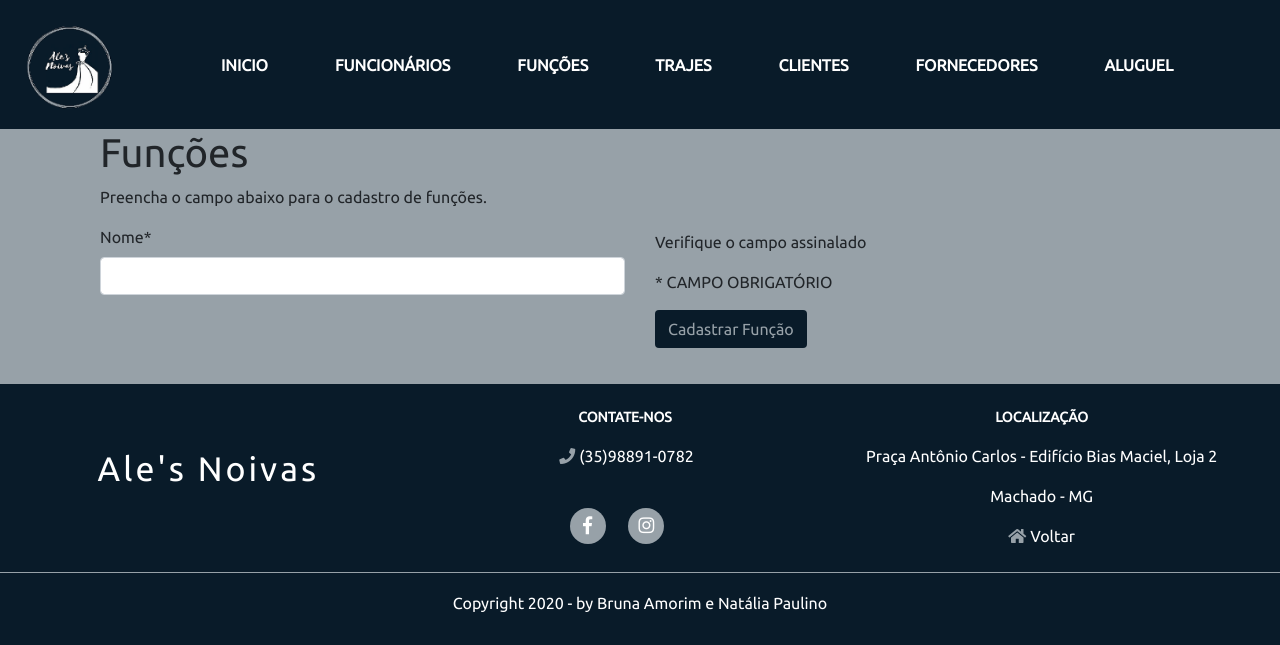
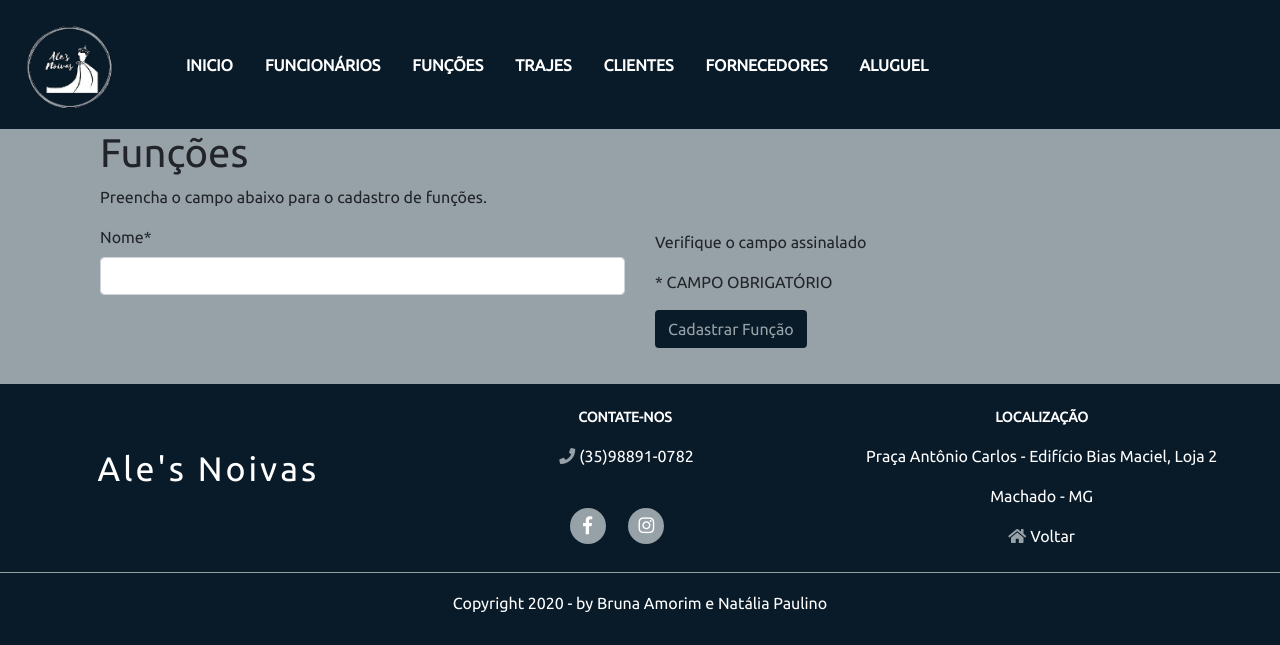
Before and after one commit to BrunaTondato/LojaAluguel, a PHP site: page /funcao.php in a window 1280 px wide. Shown: the top 645 px of the page. Run offline with PHP 8.4, Linux system fonts and the light colour scheme.

Commit message:
css-add-react

```diff
--- a/css/estilo.css
+++ b/css/estilo.css
@@ -41,7 +41,7 @@ margin-right: -15px;
 color: #fff;
 text-transform: uppercase;
 font-weight: bold;
-margin-left: 35px;
+
 }
 
 .nav-link:hover{
```
